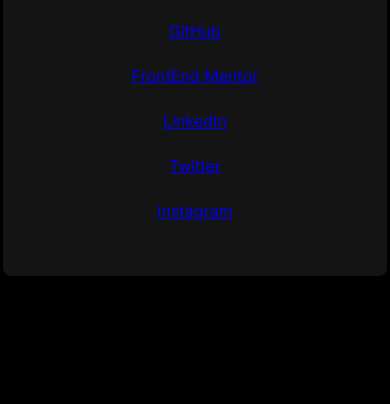
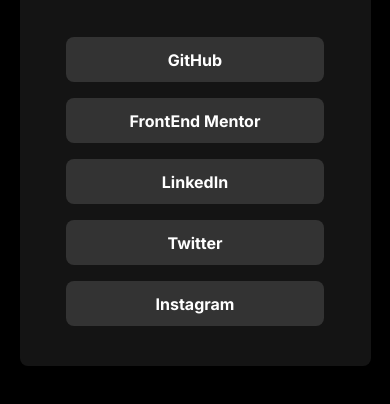
Before and after one commit to Hayazi28/social-links-profile-main, a plain HTML site: page index.html in a window 390 px wide. Shown: the part 334-738 px from the top of the page. Drawn offline with Linux system fonts and the light colour scheme.

Commit message:
Finished updating style.css code and adding Media Queries for different screen-sizes.

```diff
--- a/index.html
+++ b/index.html
@@ -27,19 +27,29 @@
         <div class="profile-links-container">
           <ul class="links-menu">
             <li>
-              <a href="#">GitHub</a>
+              <a href="https://github.com/Hayazi28" target="_blank">GitHub</a>
             </li>
             <li>
-              <a href="#">FrontEnd Mentor</a>
+              <a
+                href="https://www.frontendmentor.io/profile/Hayazi28"
+                target="_blank"
+                >FrontEnd Mentor</a
+              >
             </li>
             <li>
-              <a href="#">LinkedIn</a>
+              <a
+                href="https://www.linkedin.com/in/rahnerdesign/"
+                target="_blank"
+                >LinkedIn</a
+              >
             </li>
             <li>
-              <a href="#">Twitter</a>
+              <a href="https://x.com/Rxhner" target="_blank">Twitter</a>
             </li>
             <li>
-              <a href="#">Instagram</a>
+              <a href="https://www.instagram.com/rxhner/" target="_blank"
+                >Instagram</a
+              >
             </li>
           </ul>
         </div>
--- a/style.css
+++ b/style.css
@@ -12,7 +12,7 @@
 #links-profile-container {
   margin: 5rem auto;
   width: 384px;
-  height: 530px;
+  height: 620px;
   background-color: #141414;
   display: flex;
   align-items: center;
@@ -57,7 +57,57 @@
 
 .links-menu li {
   list-style-type: none;
+  text-align: center;
   width: 304px;
   height: 45px;
-  text-align: center;
+  margin: 1rem 0rem;
 }
+
+.links-menu li a {
+  background-color: #333333;
+  text-decoration: none;
+  color: white;
+  width: 304px;
+  height: 45px;
+  display: flex;
+  align-items: center;
+  justify-content: center;
+  border-radius: 8px;
+  font-weight: 700;
+  transition: all 0.2s ease-in;
+}
+
+.links-menu li a:hover {
+  background-color: #c5f82a;
+  color: #141414;
+}
+
+/*
+
+Media Queries
+
+*/
+
+@media screen and (max-width: 500px) {
+  #links-profile-container {
+    width: 90%;
+    height: 620px;
+  }
+
+  .links-menu li a {
+    width: 85%;
+    margin-left: auto;
+    margin-right: auto;
+  }
+}
+
+@media screen and (max-width: 350px) {
+  .links-menu li {
+    width: 280 px;
+  }
+
+  .links-menu li a {
+    width: 90%;
+    font-size: 12px;
+  }
+}
```
Also changed, not shown: images/StrawberryCatto.jpg (deleted).
